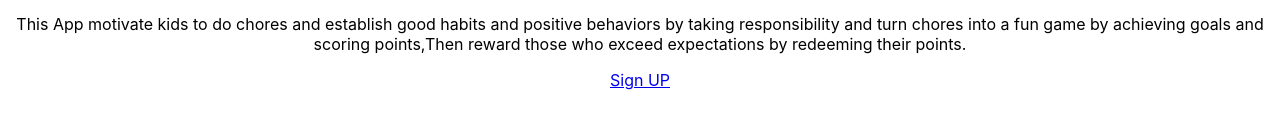
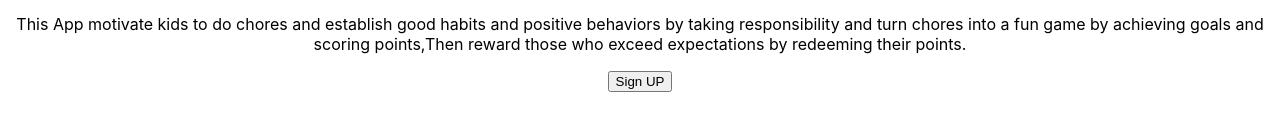
Before and after one commit to masinakh/Sweet-Home-Frontend, a React (Create React App) app: page /login in a window 1280 px wide. Shown: the part 201-332 px from the top of the page. Built offline with nearby package versions, Linux system fonts and the light colour scheme; no server answers.

Commit message:
changing the sign up from link to button

```diff
--- a/src/components/NewFamilyMemberForm.js
+++ b/src/components/NewFamilyMemberForm.js
@@ -60,6 +60,6 @@ const NewFamilyMemberForm = ({ addMember , familyId}) => {
 };
 NewFamilyMemberForm.propTypes = {
   addMember: PropTypes.func.isRequired,
-  createNewFamily: PropTypes.func.isRequired,
+  familyId: PropTypes.number.isRequired,
 };
 export default NewFamilyMemberForm;
--- a/src/pages/Login.js
+++ b/src/pages/Login.js
@@ -16,7 +16,7 @@ const Login = ({createNewFamily}) => {
         expectations by redeeming their points.
       </p>
       <div id="gSignInWrapper">
-          <Link to="/addMember" onClick={createNewFamily}>Sign UP</Link>
+          <Link to="/addMember"><button onClick={createNewFamily}>Sign UP</button></Link>
       </div>
     </>
   );
```
